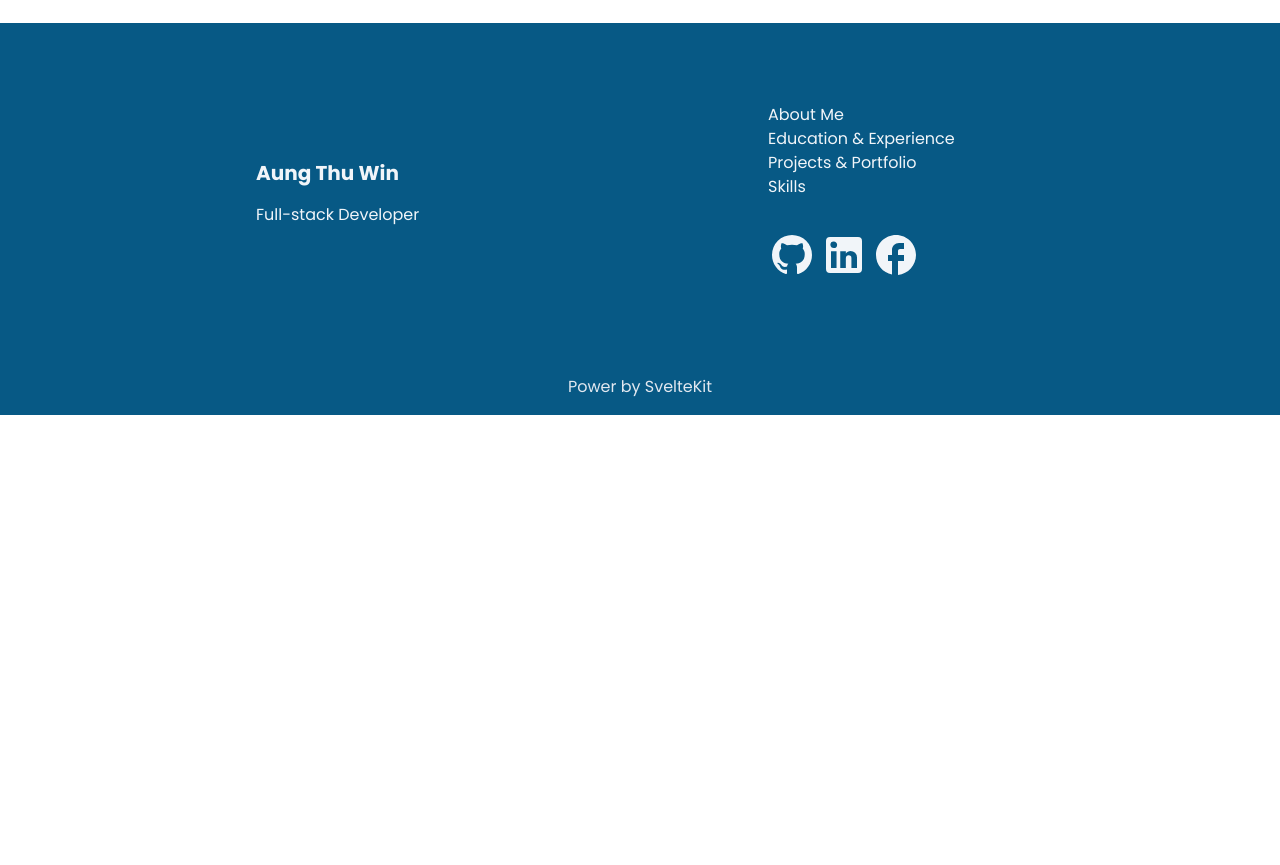
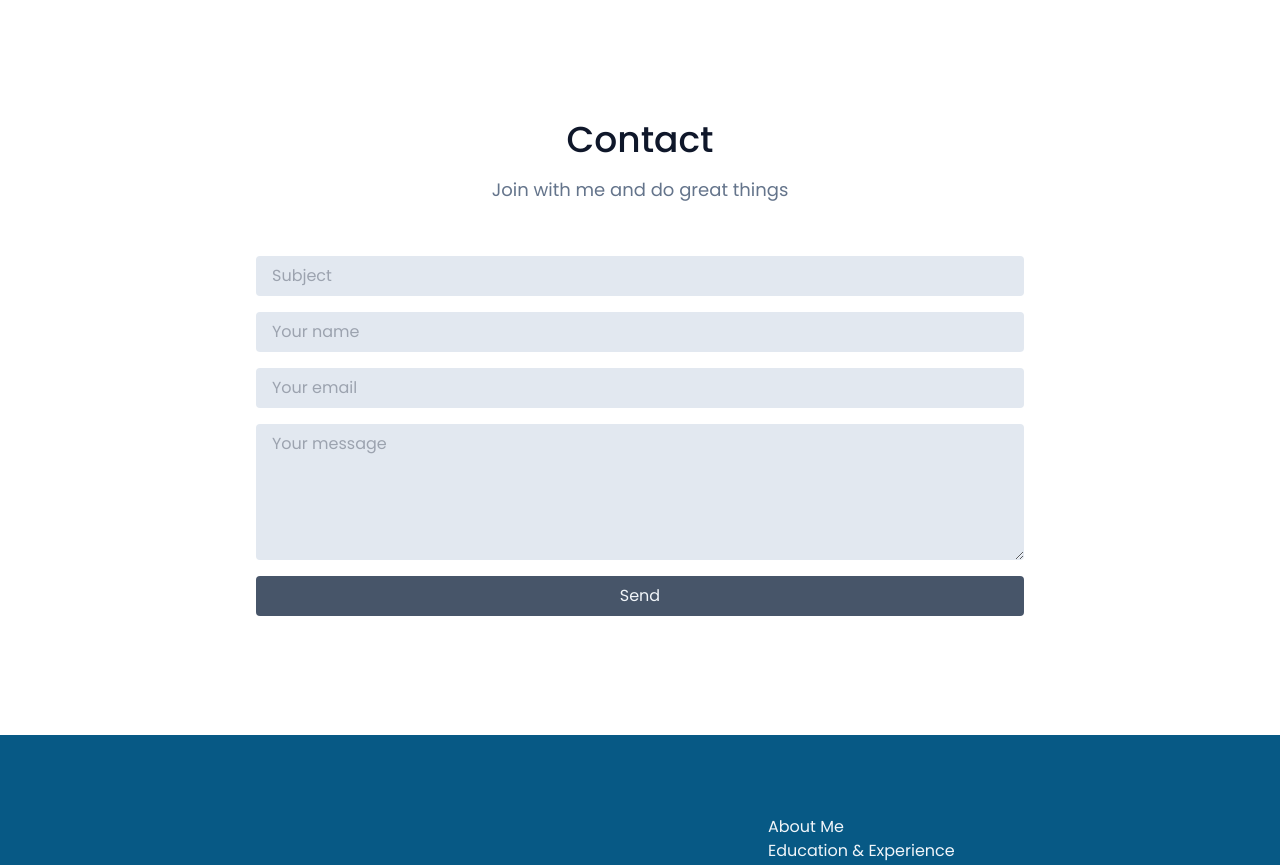
Before and after one commit to Oungseik/Oungseik.github.io, a SvelteKit app: page / in a window 1280 px wide. Shown: the part 3460-4325 px from the top of the page. Before the commit the page ends 3875 px from the top, so only its background shows below. Built offline with nearby package versions, Linux system fonts and the light colour scheme.

Commit message:
feat: add contact section

```diff
--- a/package.json
+++ b/package.json
@@ -28,6 +28,7 @@
 		"eslint-config-prettier": "^8.8.0",
 		"eslint-plugin-svelte": "^2.32.4",
 		"highlight.js": "^11.8.0",
+		"husky": "^8.0.0",
 		"marked": "^6.0.0",
 		"marked-highlight": "^2.0.1",
 		"mdsvex": "^0.11.0",
@@ -42,11 +43,11 @@
 		"tslib": "^2.6.1",
 		"typescript": "^5.1.6",
 		"vite": "^4.4.7",
-		"vitest": "^0.32.4",
-		"husky": "^8.0.0"
+		"vitest": "^0.32.4"
 	},
 	"type": "module",
 	"dependencies": {
+		"@emailjs/browser": "^3.11.0",
 		"@sveltejs/adapter-auto": "^2.1.0",
 		"front-matter": "^4.0.2"
 	}
--- a/src/routes/+page.svelte
+++ b/src/routes/+page.svelte
@@ -1,5 +1,6 @@
 <script lang="ts">
 	import AboutMeSection from "./AboutMeSection.svelte";
+	import ContactSection from "./ContactSection.svelte";
 	import ExperiencesSection from "./ExperiencesSection.svelte";
 	import HeroSection from "./HeroSection.svelte";
 	import ProjectsSection from "./ProjectsSection.svelte";
@@ -45,4 +46,5 @@
 <ExperiencesSection />
 <ProjectsSection />
 <SkillsSection />
+<ContactSection />
 <ToTheTop />
--- /dev/null
+++ b/src/routes/ContactSection.svelte
@@ -0,0 +1,83 @@
+<script lang="ts">
+	import emailjs from "@emailjs/browser";
+
+	let successMsg = "";
+	let errorMsg = "";
+
+	async function sendEmail(e: SubmitEvent) {
+		const form = e.target as HTMLFormElement;
+		try {
+			await emailjs.sendForm("service_nk5dhgb", "template_k1qpj1j", form, "tWiI3l18NqlU_wuOz");
+			form.reset();
+			successMsg = "Thank you for contact me. I will reply you as soon as possible.";
+		} catch (err) {
+			errorMsg = "Something went wrong. Please try again.";
+			console.error(err);
+		}
+	}
+
+	function clickHandler() {
+		successMsg = "";
+		errorMsg = "";
+	}
+</script>
+
+<section class="px-4 pb-8 pt-0 md:px-10 md:pb-16">
+	<div class="mx-auto max-w-3xl">
+		<div class="mb-4 text-center">
+			<h2 class="text-2xl font-medium md:text-4xl" id="projects">Contact</h2>
+			<p class="text-slate-500 md:text-lg">Join with me and do great things</p>
+		</div>
+		<form on:submit|preventDefault={sendEmail} on:click={clickHandler}>
+			<fieldset class="mx-auto flex max-w-md flex-col gap-4 sm:max-w-none">
+				<div
+					class={`relative h-10 text-sm font-medium sm:h-5 ${
+						successMsg ? "text-sky-700" : errorMsg ? "py-2 sm:py-0 text-red-600" : ""
+					}`}
+				>
+					<p class="pl-3">
+						<span
+							class={`absolute left-0 top-0 h-full w-1 ${
+								successMsg ? "bg-sky-600" : errorMsg ? "bg-red-600" : ""
+							}`}
+						/>
+						{successMsg || errorMsg}
+					</p>
+				</div>
+				<input
+					class="w-full rounded bg-slate-200 px-4 py-2"
+					type="text"
+					name="subject"
+					placeholder="Subject"
+					required
+				/>
+				<input
+					class="w-full rounded bg-slate-200 px-4 py-2"
+					type="text"
+					name="name"
+					placeholder="Your name"
+					required
+				/>
+				<input
+					class="w-full rounded bg-slate-200 px-4 py-2"
+					type="email"
+					name="email"
+					placeholder="Your email"
+					required
+				/>
+				<textarea
+					class="w-full rounded bg-slate-200 px-4 py-2"
+					name="message"
+					id="message"
+					rows="5"
+					placeholder="Your message"
+					required
+				/>
+				<button
+					class="w-full rounded bg-slate-600 px-10 py-2 text-center text-slate-100 active:bg-slate-700 active:text-slate-200"
+					>Send</button
+				>
+			</fieldset>
+		</form>
+	</div>
+</section>
--- a/src/routes/SkillsSection.svelte
+++ b/src/routes/SkillsSection.svelte
@@ -112,7 +112,7 @@
 	];
 </script>
 
-<section class="px-4 pb-8 pt-0 md:px-10 md:pb-16">
+<section class="overflow-hidden px-4 py-14 pt-0 md:px-10 md:py-20">
 	<div class="mx-auto max-w-3xl">
 		<div class="mb-6 text-center">
 			<h2 class="text-2xl font-medium md:text-4xl" id="skills">Skills</h2>
```
Also changed, not shown: 1 other file (tests, documents, lock files or other folders).
